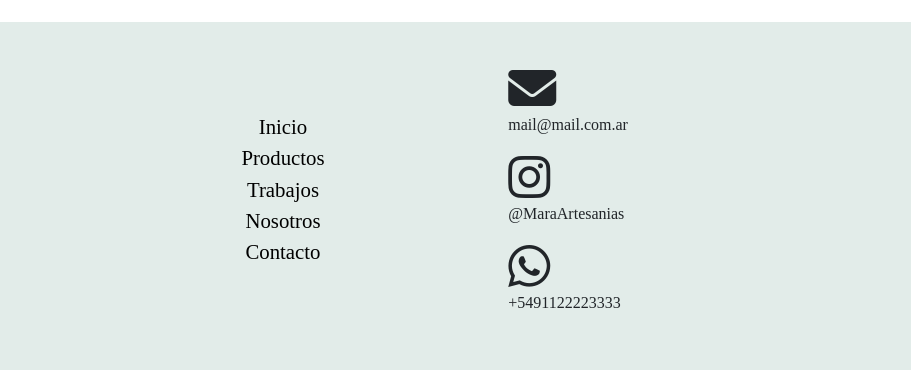
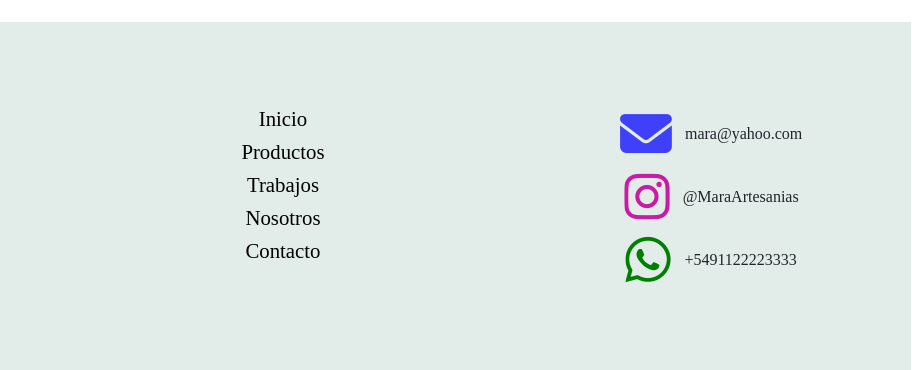
Before and after one commit to ctorchia/maraartesanias, a website: page paginas/productos.html in a window 1280 px wide. Shown: the part 1794-2164 px from the top of the page, 357-1280 px from the left. Drawn offline with nearby package versions, Linux system fonts and the light colour scheme; files that its build step writes are made by us from their sources.

Commit message:
Aplicado de SEO: Keywords, description, titles, favicon, h1 y h6.

```diff
--- a/paginas/productos.html
+++ b/paginas/productos.html
@@ -8,8 +8,15 @@
   <!-- Links CSS  -->
   <link rel="stylesheet" href="../css/bootstrap.css" />
   <link rel="stylesheet" href="../css/estilos.css" />
-  <title>Productos</title>
+  <!-- Keywords -->
+  <meta name="Keywords" content="artistica, artesanias, pinturas, madera, acrilicos, laca, barniz, tiza, betun">
+  <!-- Description -->
+  <meta name="description" content="MaraArtesanias: Venta de todo tipo de productos para realizar artesanias en general.
+  Tambien vendemos productos realizados en madera por nosotros mismos.">
+  <!-- Favicon -->
   <link rel="shortcut icon" href="../imagenes/logo.png" />
+
+  <title>MaraArtesanias - Productos</title>
 </head>
 
 <body>
@@ -53,7 +60,7 @@
     <main>
       <!------- SECTION PRODUCTOS ------------>
       <section class="grupo-tarjetas mb-5">
-        <h1>Productos EQ Arte</h1>
+        <h1>Productos EQ</h1>
         <div class="row row-cols-1 row-cols-sm-3 row-cols-lg-4 g-4">
           <div class="col">
             <div class="card h-100">
@@ -237,34 +244,44 @@
         <nav class="nav-footer d-flex justify-content-center bg-transparent text-center">
           <ul class="list-unstyled">
             <li>
-              <a href="../index.html">Inicio</a>
+              <a href="../index.html">
+                <h6>Inicio</h6>
+              </a>
             </li>
             <li>
-              <a href="../paginas/productos.html">Productos</a>
+              <a href="../paginas/productos.html">
+                <h6>Productos</h6>
+              </a>
             </li>
             <li>
-              <a href="../paginas/trabajos.html">Trabajos</a>
+              <a href="../paginas/trabajos.html">
+                <h6>Trabajos</h6>
+              </a>
             </li>
             <li>
-              <a href="../paginas/nosotros.html">Nosotros</a>
+              <a href="../paginas/nosotros.html">
+                <h6>Nosotros</h6>
+              </a>
             </li>
             <li>
-              <a href="../paginas/contacto.html">Contacto</a>
+              <a href="../paginas/contacto.html">
+                <h6>Contacto</h6>
+              </a>
             </li>
           </ul>
         </nav>
-        <div class="redes">
+        <div class="medios-contacto">
           <!-- Iconos de redes sociales -->
           <div class="agrupar">
-            <i class="fas fa-envelope fa-3x"></i>
-            <p>mail@mail.com.ar</p>
+            <i class="medio-correo fas fa-envelope fa-3x"></i>
+            <p>mara@yahoo.com</p>
           </div>
           <div class="agrupar">
-            <i class="fab fa-instagram fa-3x"></i>
+            <i class="medio-instagram fab fa-instagram fa-3x"></i>
             <p>@MaraArtesanias</p>
           </div>
           <div class="agrupar">
-            <i class="fab fa-whatsapp fa-3x"></i>
+            <i class="medio-whatsapp fab fa-whatsapp fa-3x"></i>
             <p>+5491122223333</p>
           </div>
         </div>
--- a/scss/bases/_root.scss
+++ b/scss/bases/_root.scss
@@ -1,3 +1,18 @@
 body{
     font-family: $fuente-general;
 }
+
+// Mixins //
+@mixin animacion($nombre, $tiempo, $cantidad, $demora){
+    animation-name: $nombre;
+    animation-duration: $tiempo;
+    animation-iteration-count: $cantidad;
+    animation-delay: $demora;
+}
+
+// Extend //
+.centrado-general{
+    display: flex;
+    justify-content: center;
+    align-items: center;
+}
--- a/scss/componentes/_footer.scss
+++ b/scss/componentes/_footer.scss
@@ -4,6 +4,8 @@ footer{
     background-color:$footer-bg-color;
     margin-top: 20px;
     .nav-footer {
+        @extend .centrado-general;
+        text-align: center;
         ul{
             li{
                 a{
@@ -14,27 +16,38 @@ footer{
                     &:hover{
                         color: $hover-color;
                     }
+                    h6{
+                        font-size:1.3rem;
+                    }
                 }
             }
         }
     }
-    .redes {
+    .medios-contacto {
         .agrupar{
-            display: flex;
-            justify-content: center;
-            align-items: center;
+            @extend .centrado-general;
             margin: 5px;
             i{
                 margin: 5px;
-                animation-name: expandir;
-                animation-duration: 2s;
-                animation-iteration-count: infinite;
-                animation-delay: .5s;
+                @include animacion(expandir, 2s, infinite, .5s);
             }
             p{
                 margin: 0px 0px 0px 10px;
             }
         }
+    }
+}
+
+//Mapas
+$medios-contacto: (
+    correo: $color-medio-correo,
+    instagram: $color-medio-instagram,
+    whatsapp: $color-medio-whatsapp,
+);
+
+@each $medio,$color in $medios-contacto {
+    .medio-#{$medio}{
+        color: $color;
     }
 }
 
@@ -52,7 +65,7 @@ footer{
 
 @media screen and (min-width: 576px) and (max-width: 992px){
     footer{
-        .redes{
+        .medios-contacto{
             width: 100%;
             display: flex;
             justify-content: space-around;
```
Also changed, not shown: index.html (+21 -6 lines), paginas/contacto.html (+28 -11 lines), paginas/nosotros.html (+28 -11 lines), paginas/trabajos.html (+28 -11 lines), css/estilos.css.
